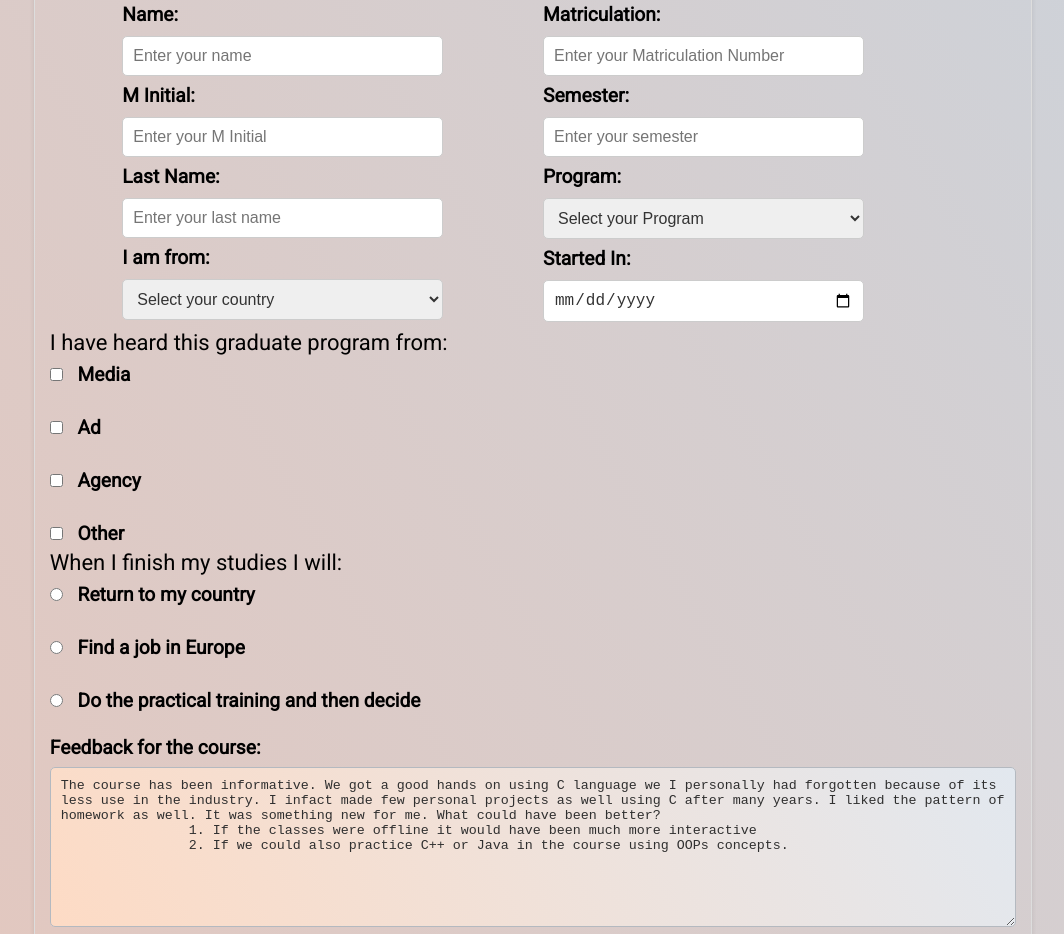
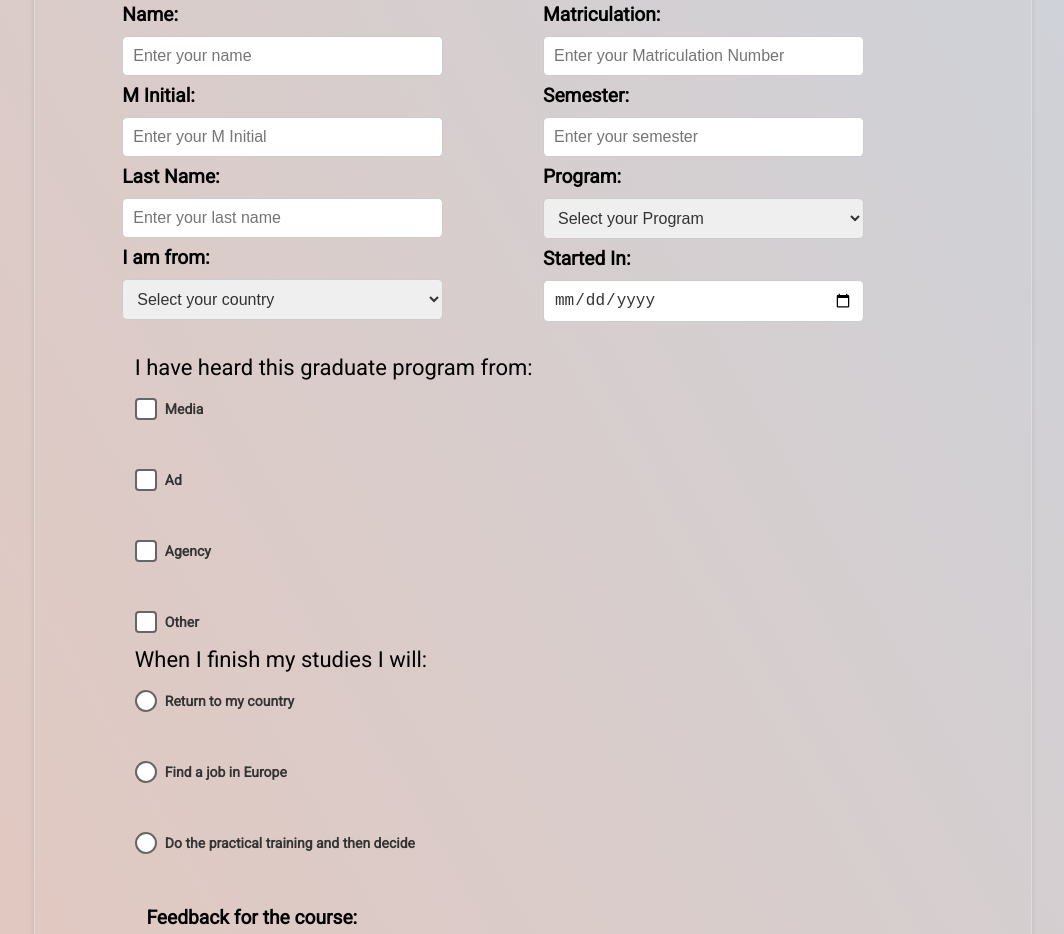
Before and after one commit to shrutivtu/softwaredevelopmentassignment, a plain HTML site: page index.html in a window 1280 px wide. Shown: the part 185-1119 px from the top of the page, without its empty margins (107-1171 px from the left). Drawn offline with Linux system fonts and the light colour scheme.

Commit message:
style name fix

```diff
--- a/index.html
+++ b/index.html
@@ -5,7 +5,7 @@
     <meta charset="UTF-8">
     <meta name="viewport" content="width=device-width, initial-scale=1.0">
     <title>Form</title>
-    <link rel="stylesheet" href="styles2.css">
+    <link rel="stylesheet" href="styles.css">
     <link href='https://fonts.googleapis.com/css?family=Roboto' rel='stylesheet'>
 </head>
 
@@ -72,7 +72,7 @@
                     </div>
                 </form>
             </div>
-            <div class="gradprogramsourceandfuturecontainer">
+            <!-- <div class="gradprogramsourceandfuturecontainer">
                 <div>
                     <legend>I have heard this graduate program from:</legend>
                     <label>
@@ -103,7 +103,47 @@
                     </label>
                     <div id="radio-error" class="error-message"></div>
                 </div>
+            </div> -->
+            <div class="gradprogramsourceandfuturecontainer">
+                <div>
+                    <legend>I have heard this graduate program from:</legend>
+                    <label class="styled-checkbox">
+                        <input type="checkbox" name="programsource" value="media">
+                        <span>Media</span>
+                    </label><br>
+                    <label class="styled-checkbox">
+                        <input type="checkbox" name="programsource" value="ad">
+                        <span>Ad</span>
+                    </label><br>
+                    <label class="styled-checkbox">
+                        <input type="checkbox" name="programsource" value="agency">
+                        <span>Agency</span>
+                    </label><br>
+                    <label class="styled-checkbox">
+                        <input type="checkbox" name="programsource" value="other">
+                        <span>Other</span>
+                    </label>
+                    <div id="checkbox-error" class="error-message"></div>
+                </div>
+
+                <div>
+                    <legend>When I finish my studies I will:</legend>
+                    <label class="styled-radio">
+                        <input type="radio" name="futureoption" value="returntocountry" required>
+                        <span>Return to my country</span>
+                    </label><br>
+                    <label class="styled-radio">
+                        <input type="radio" name="futureoption" value="jobineurope">
+                        <span>Find a job in Europe</span>
+                    </label><br>
+                    <label class="styled-radio">
+                        <input type="radio" name="futureoption" value="notdecided">
+                        <span>Do the practical training and then decide</span>
+                    </label>
+                    <div id="radio-error" class="error-message"></div>
+                </div>
             </div>
+
             <div class="coursereview">
                 <p><label for="coursereview">Feedback for the course:</label></p>
                 <textarea id="coursereview" name="coursereview" rows="4" cols="50">The course has been informative. We got a good hands on using C language we I personally had forgotten because of its less use in the industry. I infact made few personal projects as well using C after many years. I liked the pattern of homework as well. It was something new for me. What could have been better?
--- a/styles2.css
+++ b/styles.css
@@ -99,7 +99,8 @@ form input[type="date"] {
 }
 
 .coursereview{
-    width: 100%;
+    width: 80%;
+    margin: 0 auto;
 }
 .coursereview label{
     margin-top: 1.5rem;
@@ -136,7 +137,16 @@ form input[type="date"] {
 }
 
 .gradprogramsourceandfuturecontainer{
+    margin: 20px;
     margin-top: 0.5rem;
+    padding: 20px;
+    /* border: 1px solid #ccc; */
+    /* border-radius: 8px; */
+    /* background-color: #f9f9f9; */
+    max-width: 400px;
+    line-height: 1.6;
+    width: 80%;
+    padding-left: 65px;
 }
 
 .gradprogramsourceandfuturecontainer legend{
@@ -144,15 +154,13 @@ form input[type="date"] {
 }
 
 .reachoutcontainer input{
-    width: 30%; /* Ensure inputs and selects fit within their container */
+    width: 30%;
     padding: 10px;
     font-size: 1rem;
     color: #333;
-    /* background-color: #f9f9f9; */
     border: 1px solid #ccc;
     border-radius: 5px;
-    box-sizing: border-box; /* Include padding and border in the width */
-    /* margin-top: 5px;  */
+    box-sizing: border-box;
 }
 .personlinfocontainer label{
     font-size: 1.2rem;
@@ -161,6 +169,49 @@ form input[type="date"] {
 .gradprogramsourceandfuturecontainer label{
     font-size: 1.2rem;
 }
+
+/* General Styling for Checkboxes and Radios */
+.styled-checkbox input[type="checkbox"],
+.styled-radio input[type="radio"] {
+    display: none; /* Hide native inputs */
+}
+
+.styled-checkbox span,
+.styled-radio span {
+    position: relative;
+    padding-left: 30px;
+    cursor: pointer;
+    font-size: 14px;
+    color: #333;
+    line-height: 1.5;
+}
+
+.styled-checkbox span::before,
+.styled-radio span::before {
+    content: '';
+    position: absolute;
+    left: 0;
+    top: 50%;
+    transform: translateY(-50%);
+    width: 18px;
+    height: 18px;
+    border: 2px solid #666;
+    border-radius: 4px; /* Square with slightly rounded edges */
+    background-color: #fff;
+}
+
+/* For Radio Buttons */
+.styled-radio span::before {
+    border-radius: 50%; /* Make it circular */
+}
+
+/* Checked State Styling */
+.styled-checkbox input[type="checkbox"]:checked + span::before,
+.styled-radio input[type="radio"]:checked + span::before {
+    background-color: #d8470e; /* Fill with the color */
+    border-color: #d8470e; /* Change border color to match */
+}
+
 
 .coursereview label{
     font-size: 1.2rem;
```
